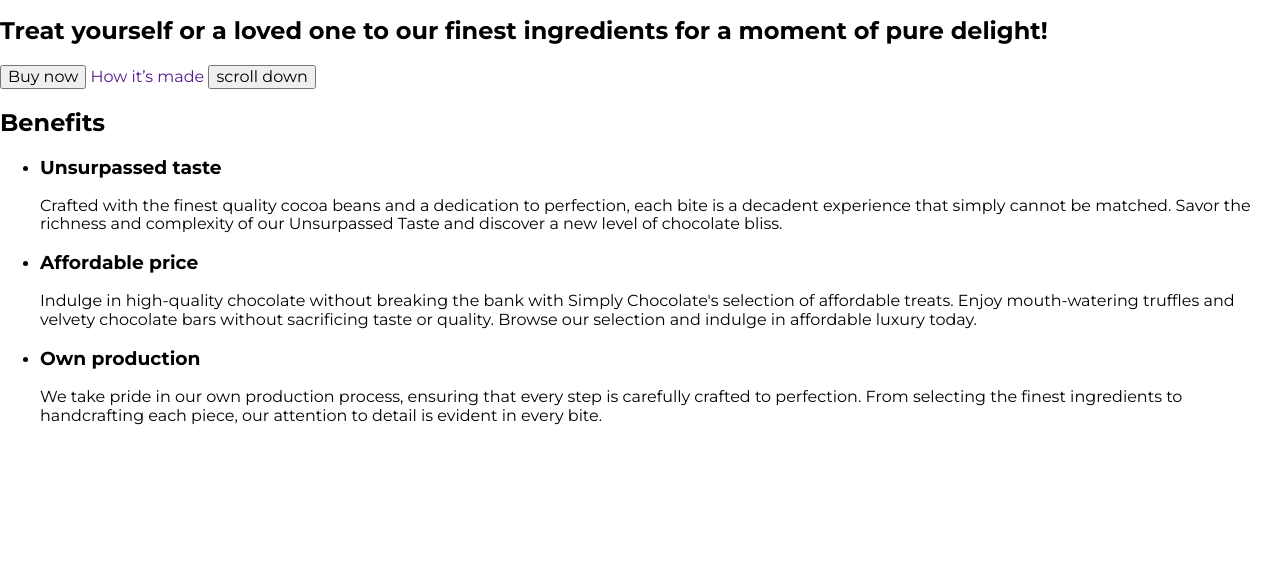
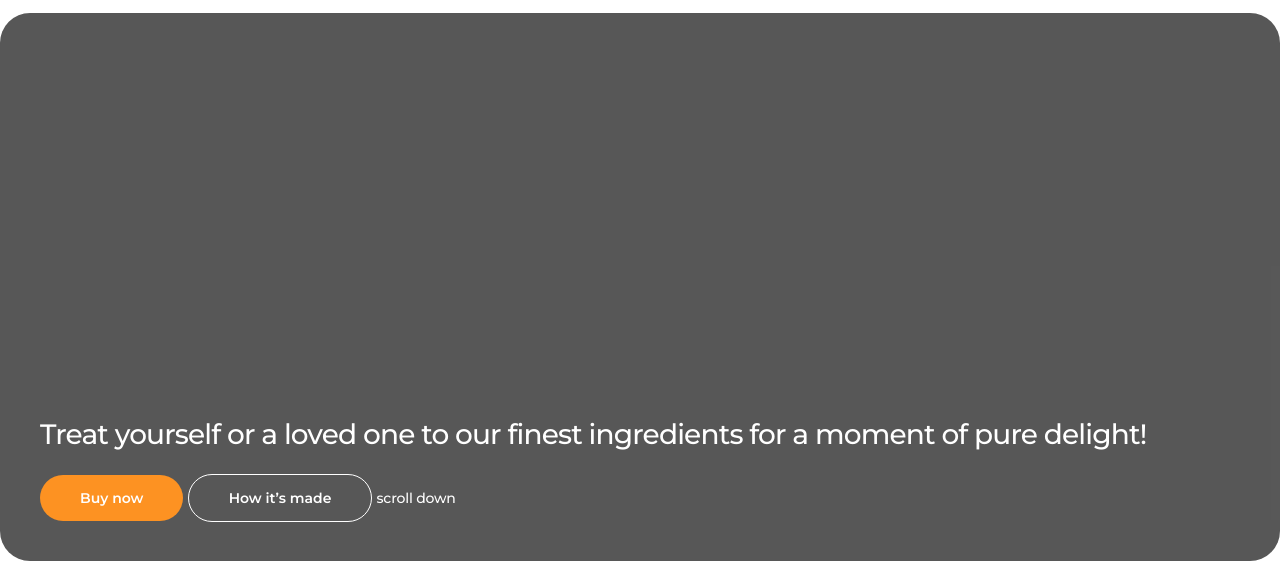
Before and after one commit to ASkypka/bc-68, a plain HTML site: page index.html in a window 1280 px wide. Shown: the part 243-806 px from the top of the page. Drawn offline with nearby package versions, Linux system fonts and the light colour scheme.

Commit message:
added first styles to hero section

```diff
--- a/css/styles.css
+++ b/css/styles.css
@@ -5,6 +5,9 @@ body{
 
 a{
     text-decoration: none;
+}
+button{
+    cursor: pointer;
 }
 /* #endregion base */
 
@@ -40,3 +43,63 @@ a{
 .nav-link:focus{
     color: #FD9222;
 }
+
+.hero-container{
+    border-radius: 30px;
+    background: rgba(17, 17, 17, 0.70);
+    padding: 381px 40px 40px 40px
+}
+
+.hero-title {
+    color: #FFF;
+    font-size: 28px;
+    font-weight: 500;
+    line-height: 1.21;
+    letter-spacing: -0.03em;
+}
+
+.hero-btn-buy {
+    border-radius: 100px;
+    background: #FD9222;
+    color: #FFF;
+    font-size: 14px;
+    font-weight: 600;
+    line-height: normal;
+    border: none;
+    padding: 14px 40px;
+}
+
+.hero-btn-buy:hover,
+.hero-btn-buy:focus{
+    background-color: #FCF1E0;
+    color: #FD9222;
+}
+
+.hero-btn-how {
+    border-radius: 100px;
+    border: 1px solid #FFF;
+    color: #FFF;
+    font-size: 14px;
+    font-weight: 600;
+    line-height: normal;
+    padding: 14px 40px;
+}
+
+.hero-btn-how:hover,
+.hero-btn-how:focus{
+    border: 1px solid #FD9222;
+    color: #FD9222;
+}
+
+.hero-btn-scroll {
+    color: #FFF;
+    font-size: 14px;
+    font-weight: 500;
+    line-height: 1.28;
+    letter-spacing: -0.015em;
+}
+
+.hero-btn-scroll:hover,
+.hero-btn-scroll:focus{
+    color: #FD9222;
+}
--- a/index.html
+++ b/index.html
@@ -35,14 +35,17 @@
         </a></li>
     </ul>
   </header>
+
   <main>
     <section class="hero">
-      <h1>Treat yourself or a loved one to
-        our finest ingredients for a moment
-        of pure delight!</h1>
-      <button>Buy now</button>
-      <a href="">How it’s made</a>
-      <button>scroll down</button>
+      <div class="hero-container">
+        <h1 class="hero-title">Treat yourself or a loved one to
+          our finest ingredients for a moment
+          of pure delight!</h1>
+        <button class="hero-btn-buy" type="button">Buy now</button>
+        <a class="hero-btn-how" href="">How it’s made</a>
+        <a class="hero-btn-scroll" href="">scroll down</a>
+      </div>
     </section>
     <section class="benefits">
       <h2>Benefits</h2>
```
